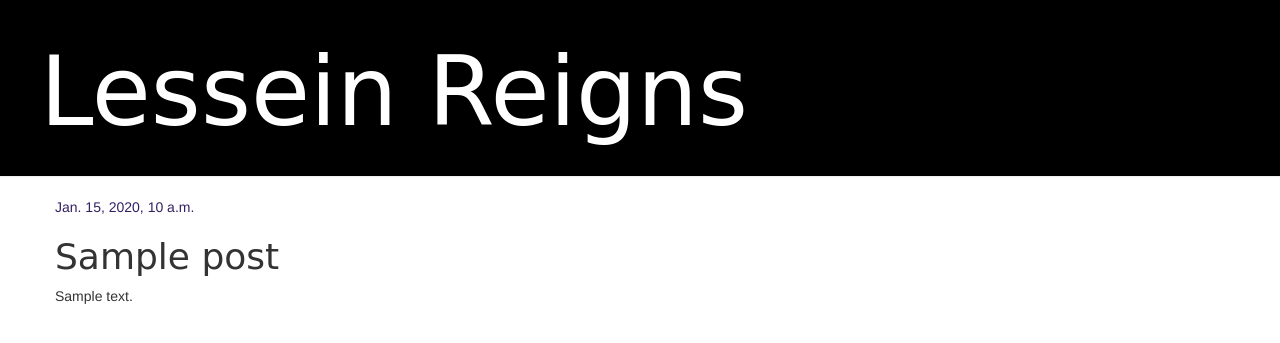
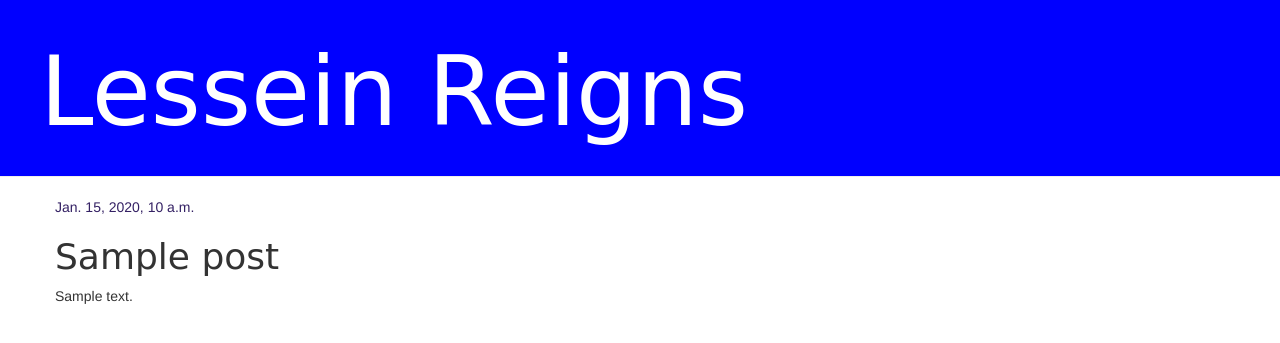
Before and after one commit to LesseinReigns/My-first-blog, a Django app: page /post/1/ in a window 1280 px wide. Shown: the top 343 px of the page. Run offline with Django 3.2, Linux system fonts and the light colour scheme; tables that the repository leaves empty hold one stand-in row (values such as "Sample post"); some libraries are stand-ins or nearby versions.

Commit message:
Added view and template for detailed blog post as well as CSS for the site.

```diff
--- a/blog/static/css/blog.css
+++ b/blog/static/css/blog.css
@@ -1,5 +1,5 @@
 .page-header {
-background-color: black;
+background-color: blue;
 margin-top: 0;
 padding: 20px 20px 20px 40px;
 }
@@ -12,7 +12,7 @@ text-decoration: none;
 margin-left: 40px;
 }
 h1, h2, h3, h4 {
-font-family: 'Monotype', cursive;
+font-family: 'Lucida Calligraphy', cursive;
 }
 .date {
 color: #342164;
@@ -33,5 +33,5 @@ margin-right: 20px;
 margin-bottom: 70px;
 }
 .post h1 a, .post h1 a:visited {
-color: #000000;
+color: rgb(blue);
 }
```
